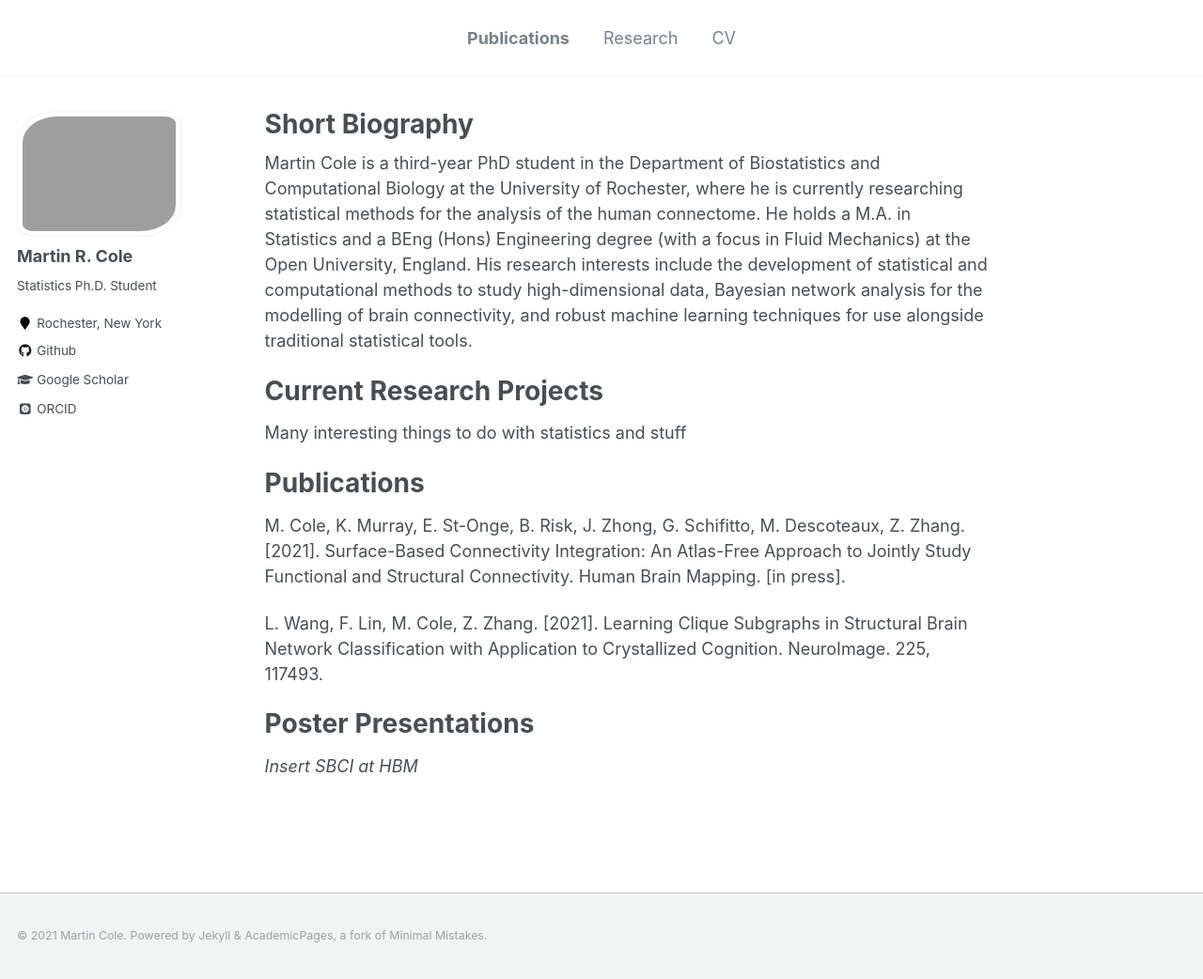
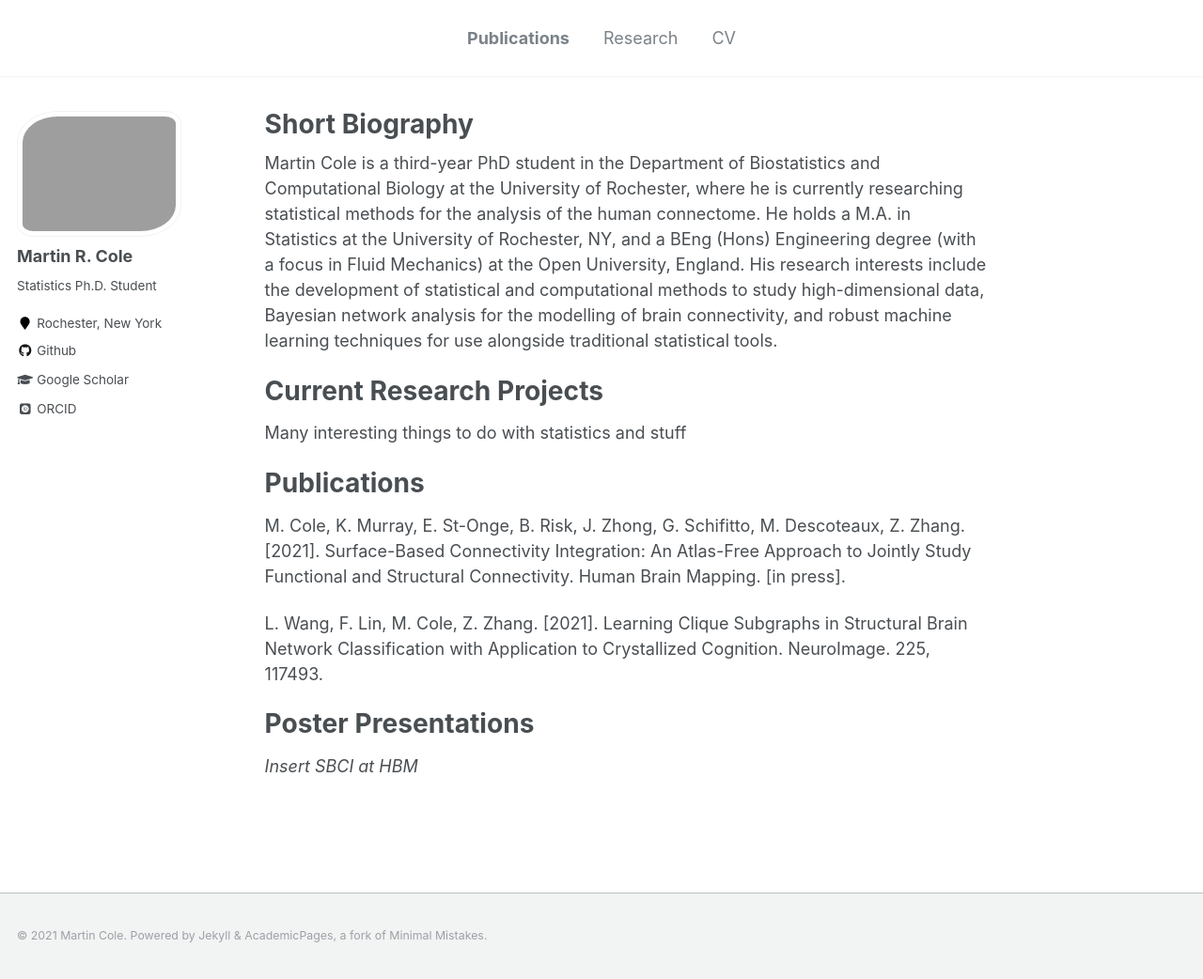
Before and after one commit to MartyCole/martycole.github.io, a Jekyll site: the page built from _pages/about.md, in a window 1280 px wide and 1042 px high. Shown: the whole window at 94% size. Built offline with Jekyll 4.4.1, drawn with Linux system fonts in a browser that asks for light colours; some web fonts are replaced.

Commit message:
Update about.md

```diff
--- a/_pages/about.md
+++ b/_pages/about.md
@@ -8,7 +8,7 @@ redirect_from:
   - /about.html
 ---
 
-Martin Cole is a third-year PhD student in the Department of Biostatistics and Computational Biology at the University of Rochester, where he is currently researching statistical methods for the analysis of the human connectome. He holds a M.A. in Statistics and a BEng (Hons) Engineering degree (with a focus in Fluid Mechanics) at the Open University, England. His research interests include the development of statistical and computational methods to study high-dimensional data, Bayesian network analysis for the modelling of brain connectivity, and robust machine learning techniques for use alongside traditional statistical tools.
+Martin Cole is a third-year PhD student in the Department of Biostatistics and Computational Biology at the University of Rochester, where he is currently researching statistical methods for the analysis of the human connectome. He holds a M.A. in Statistics at the University of Rochester, NY, and a BEng (Hons) Engineering degree (with a focus in Fluid Mechanics) at the Open University, England. His research interests include the development of statistical and computational methods to study high-dimensional data, Bayesian network analysis for the modelling of brain connectivity, and robust machine learning techniques for use alongside traditional statistical tools.
 
 Current Research Projects
 ======
```
